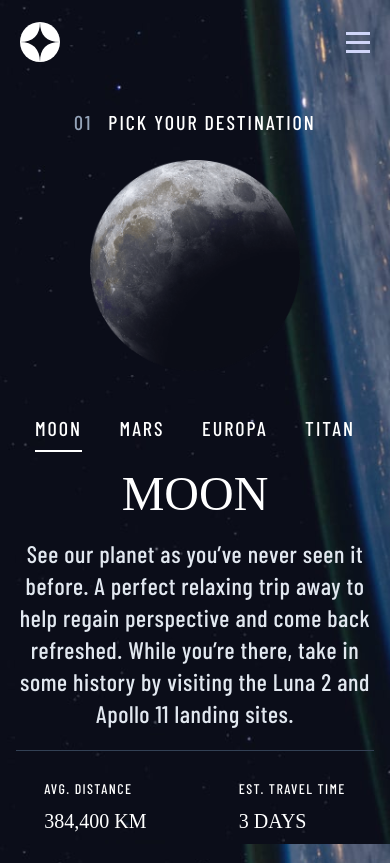
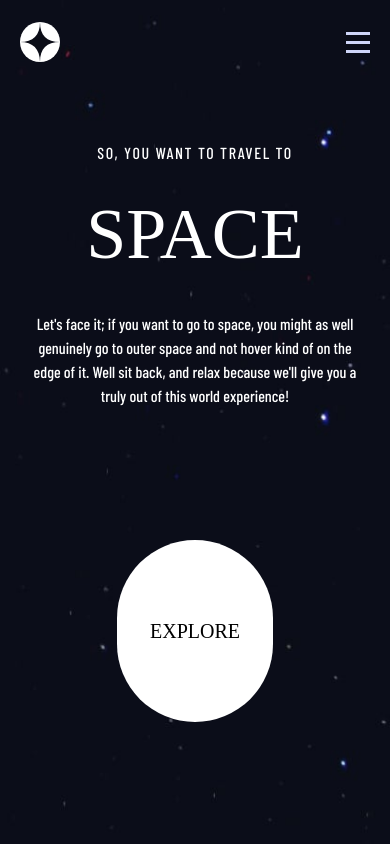
Before and after one commit to VIEIRA-Michel/beyondTheSky, a React (Create React App) app: page / in a window 390 px wide. Built offline with nearby package versions, Linux system fonts and the light colour scheme; a web font is replaced by a local one.

Commit message:
homepage mobile/tablet version finished

```diff
--- a/src/App.js
+++ b/src/App.js
@@ -10,8 +10,8 @@ function App() {
   return (
     <div className="App w-full h-full">
       <Header />
-      {/* <Homepage /> */}
-      <Destination />
+      <Homepage />
+      {/* <Destination /> */}
       {/* <Crew /> */}
       {/* <Technology /> */}
     </div>
--- a/src/App.scss
+++ b/src/App.scss
@@ -81,6 +81,18 @@ body {
                 width: 55%;
             }
 
+            .custom-width {
+                width: 100%;
+
+                @media (min-width:768px) {
+                    width: 53%;
+                }
+
+                @media (min-width: 1280px) {
+                    width: 95%;
+                }
+            }
+
             .custom-height-10 {
                 @media (max-width: 413px) {
                     height: 10%;
--- a/src/views/Homepage/Homepage.js
+++ b/src/views/Homepage/Homepage.js
@@ -1,19 +1,17 @@
 const Homepage = () => {
     return (
-        <main className="min-h-full flex flex-row items-center">
-            <div className='w-2/4 flex flex-col justify-evenly items-center'>
-                <div className="w-2/5 h-3/4 flex flex-col justify-evenly">
-                    <h3 className='text-white text-2xl font-light tracking-widest'>SO, YOU WANT TO TRAVEL TO</h3>
-                    <h2 className='text-white text-9xl space'>SPACE</h2>
-                    <p className="text-white text-xl font-thin">Let's face it; if you want to go to space, you might as well genuinely go to outer space and not hover kind of on the edge of it. Well sit back, and relax because we'll give you a truly out of this world experience!</p>
+        <main className="min-h-full flex flex-col xl:flex-row items-center">
+            <div className='w-5/6 xl:w-2/4 h-3/5 xl:h-3/5 flex flex-col justify-evenly items-center'>
+                <div className="w-full xl:w-2/4 h-3/4 flex flex-col justify-evenly items-center xl:items-start">
+                    <h3 className='h-1/6 text-white text-base md:text-xl font-light tracking-widest'>SO, YOU WANT TO TRAVEL TO</h3>
+                    <h2 className='h-2/6 text-white text-7xl md:text-8xl space'>SPACE</h2>
+                    <p className="h-3/6 custom-width text-white text-base font-thin text-center xl:text-left">Let's face it; if you want to go to space, you might as well genuinely go to outer space and not hover kind of on the edge of it. Well sit back, and relax because we'll give you a truly out of this world experience!</p>
                 </div>
             </div>
-            <div className='w-2/4 flex flex-col justify-center'>
-                <div className="h-2/4 flex justify-center items-center">
-                    <div className="h-1/2">
-                        <button className="bg-white w-44 h-44 rounded-full"><span className="text-2xl space">EXPLORE</span></button>
-                    </div>
-                </div>
+            <div className='w-full xl:w-2/4 h-2/5 xl:h-auto flex flex-col justify-start xl:justify-center items-center'>
+                <button className="bg-white max-[413px]:w-2/5 max-[413px]:h-3/5 w-44 h-44 rounded-full">
+                    <span className="max-[413px]:text-xl text-2xl space">EXPLORE</span>
+                </button>
             </div>
         </main>
     )
```
